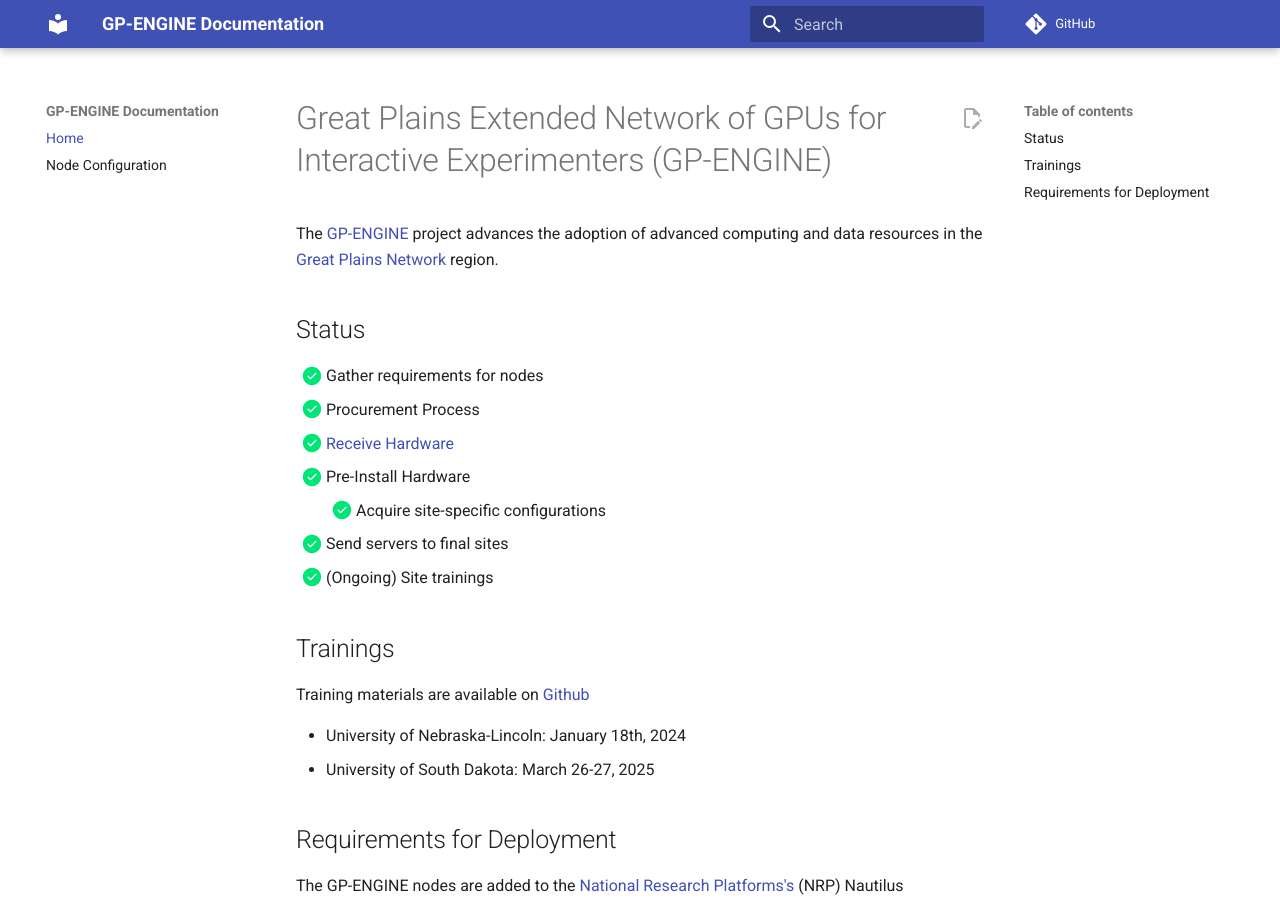
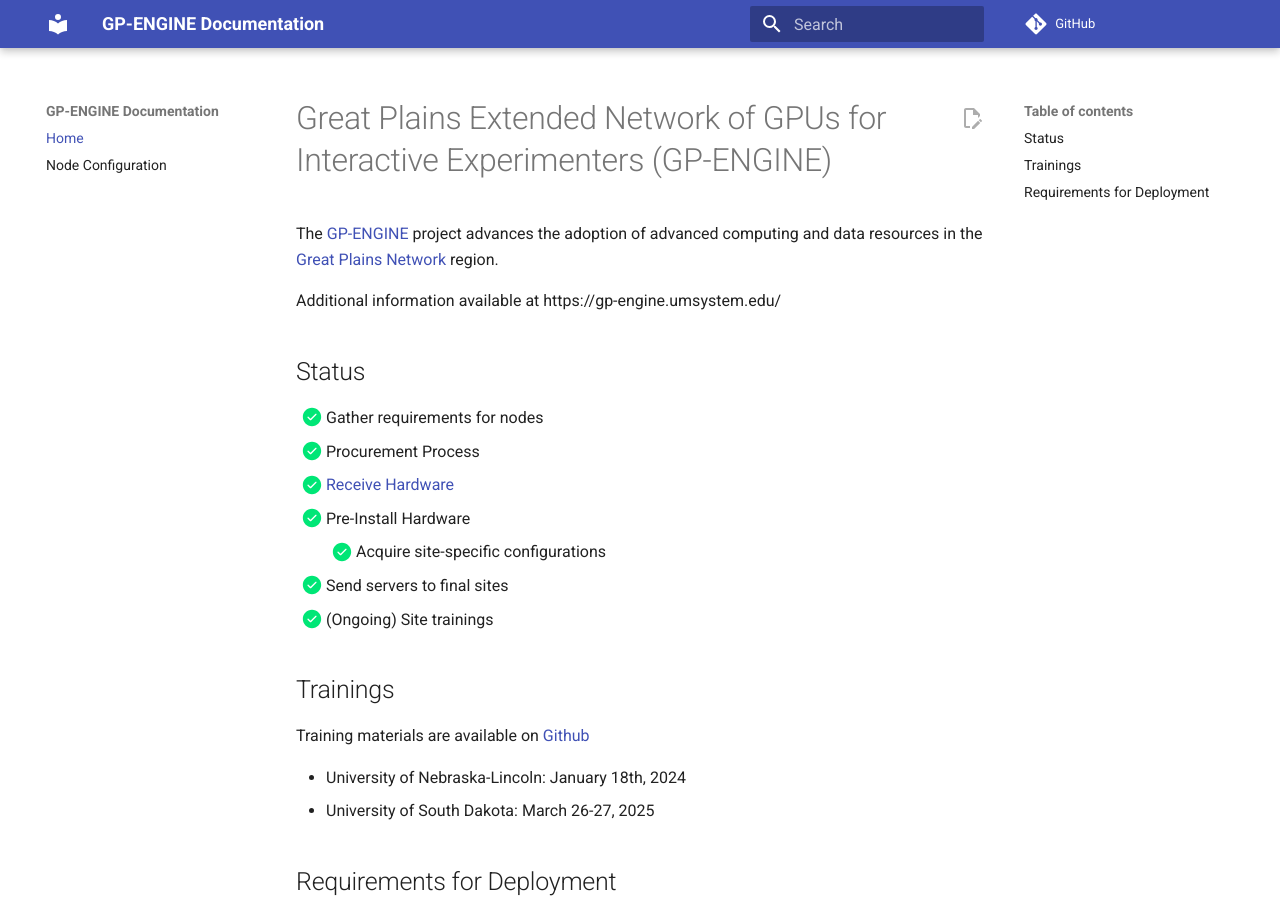
Before and after one commit to GreatPlainsNetwork/gp-engine-docs, an MkDocs documentation site: the page built from docs/index.md, in a window 1280 px wide and 900 px high. Built offline with MkDocs 1.6.1 and Material for MkDocs 9.7.7, drawn with Linux system fonts in a browser that asks for light colours; comment, search, counter and statistics services are not loaded.

Commit message:
Update index.md

```diff
--- a/docs/index.md
+++ b/docs/index.md
@@ -1,6 +1,8 @@
 # Great Plains Extended Network of GPUs for Interactive Experimenters (GP-ENGINE)
 
 The [GP-ENGINE](https://gp-engine.org) project advances the adoption of advanced computing and data resources in the [Great Plains Network](https://www.greatplains.net/) region.
+
+Additional information available at https://gp-engine.umsystem.edu/
 
 ## Status
 
```
